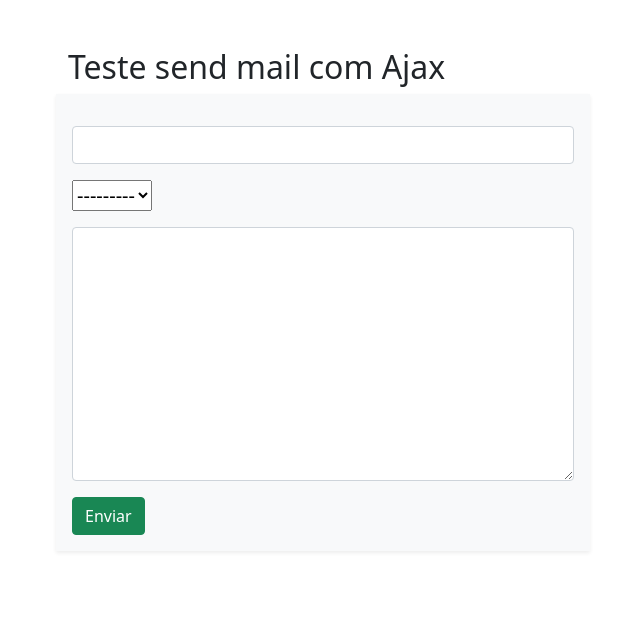
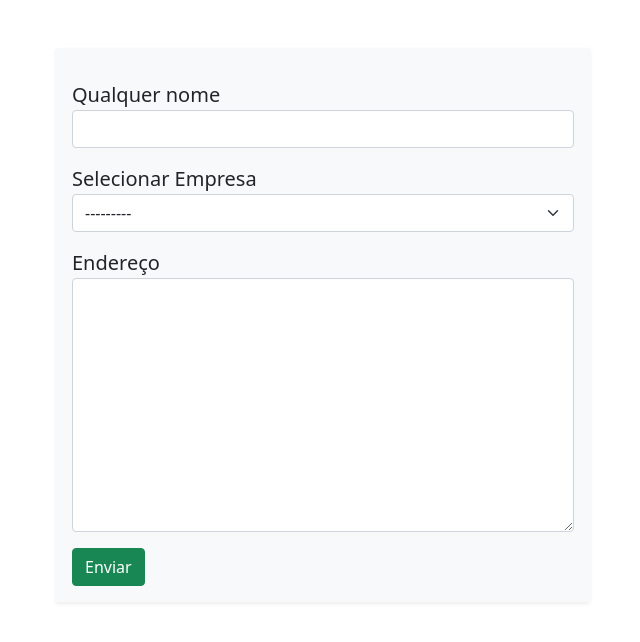
Before and after one commit to djbrasil/ajaxSelect, a Django app: page / in a window 1280 px wide. Shown: the top 642 px of the page, without its empty margins (50-690 px from the left). Run offline with Django 3.2, Linux system fonts and the light colour scheme; data that the repository does not hold is empty; some libraries are stand-ins or nearby versions.

Commit message:
Selecionar opcao com ajax e imprimir no campo o valor CBV

```diff
--- a/core/settings.py
+++ b/core/settings.py
@@ -38,6 +38,8 @@ INSTALLED_APPS = [
     'django.contrib.messages',
     'django.contrib.staticfiles',
     'end',
+
+    'widget_tweaks',
 ]
 
 MIDDLEWARE = [
--- a/end/templates/end/home.html
+++ b/end/templates/end/home.html
@@ -13,24 +13,27 @@
     <script src="https://cdn.jsdelivr.net/npm/bootstrap@5.0.2/dist/js/bootstrap.min.js" integrity="sha384-cVKIPhGWiC2Al4u+LWgxfKTRIcfu0JTxR+EQDz/bgldoEyl4H0zUF0QKbrJ0EcQF" crossorigin="anonymous"></script>
     <script src="https://code.jquery.com/jquery-3.6.0.min.js" integrity="sha256-/xUj+3OJU5yExlq6GSYGSHk7tPXikynS7ogEvDej/m4=" crossorigin="anonymous"></script>
 
-    <title>Teste send mail com Ajax</title>
+    <title>Select com Ajax</title>
 </head>
 
 <body>
+    {% load widget_tweaks %}
     <div class="container p-5">
-        <h2>Teste send mail com Ajax</h2>
         <div class="row">
             <div class="col-md-6 bg-light shadow-sm lead p-3">
                 <form method="post" id="solicitacaoForm" data-empresas-url="{% url 'ajax_load_empresas' %}">
                     {% csrf_token %}
                     <div class="form-group mt-3">
-                        <input type="text" class="form-control" name="name" maxlength="124" required id="id_name">
+                        <label for="name">Qualquer nome</label>
+                        {% render_field form.name class="form-control" name="name" id="id_name" %}
                     </div>
                     <div class="form-group mt-3">
-                        {{form.empresas}}
+                        <label for="empresas">Selecionar Empresa</label>
+                        {% render_field form.empresas class="form-select" %}
                     </div>
                     <div class="form-group mt-3">
-                        <textarea class="form-control" id="id_endereco" name="text" rows="10"></textarea>
+                        <label for="text">Endereço</label>
+                        {% render_field form.text class="form-control" rows="10" id="id_endereco" name="text" %}
                     </div>
                     <div class="form-group mt-3">
                         <button type="submit" class="btn btn-success">Enviar</button>
@@ -56,14 +59,10 @@
                     }
                 }
             });
-
             if (empresasId == '') {
                  $("#id_endereco").val("");
             }
-
         });
     </script>
-
 </body>
-
 </html>
```
